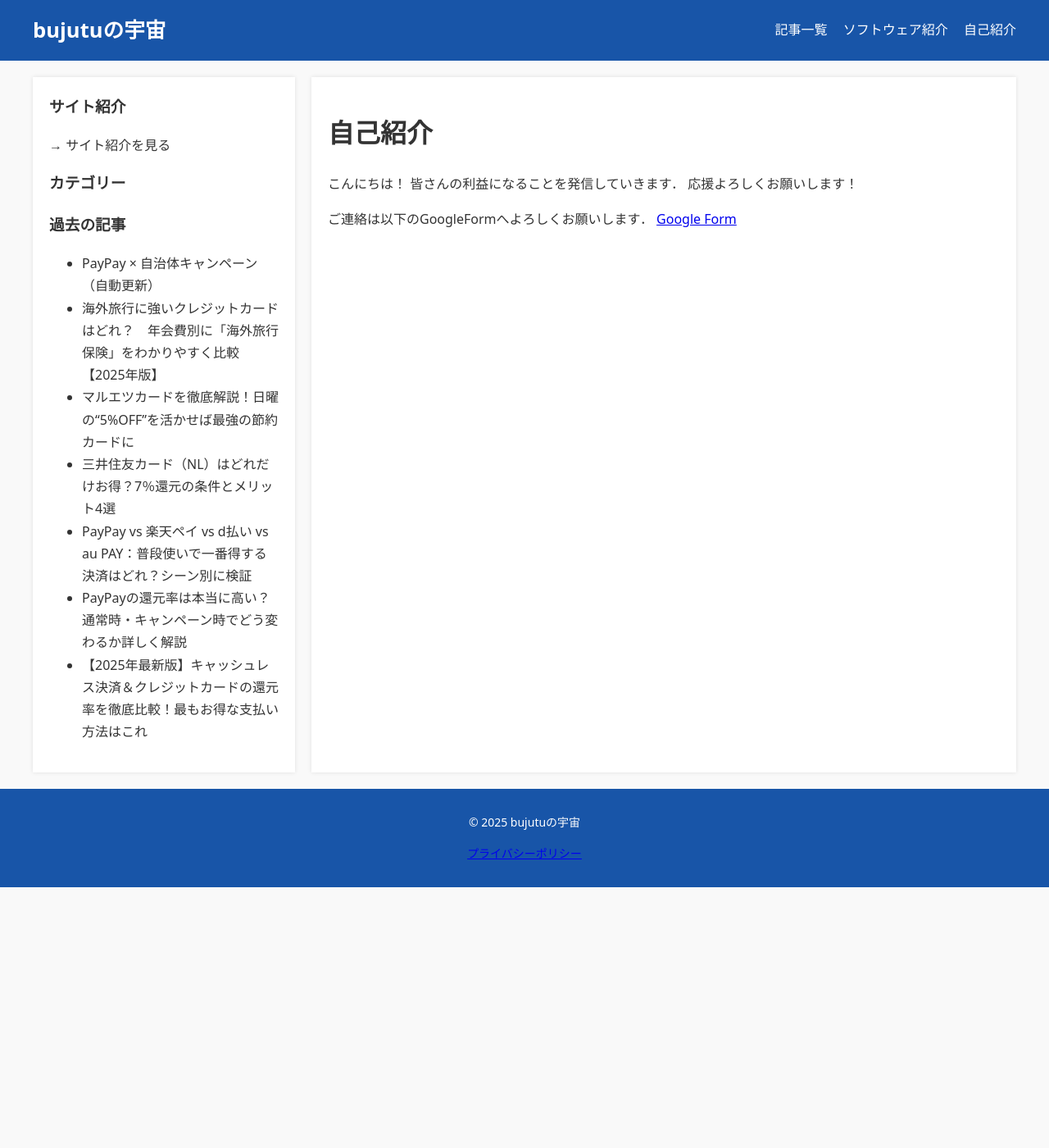
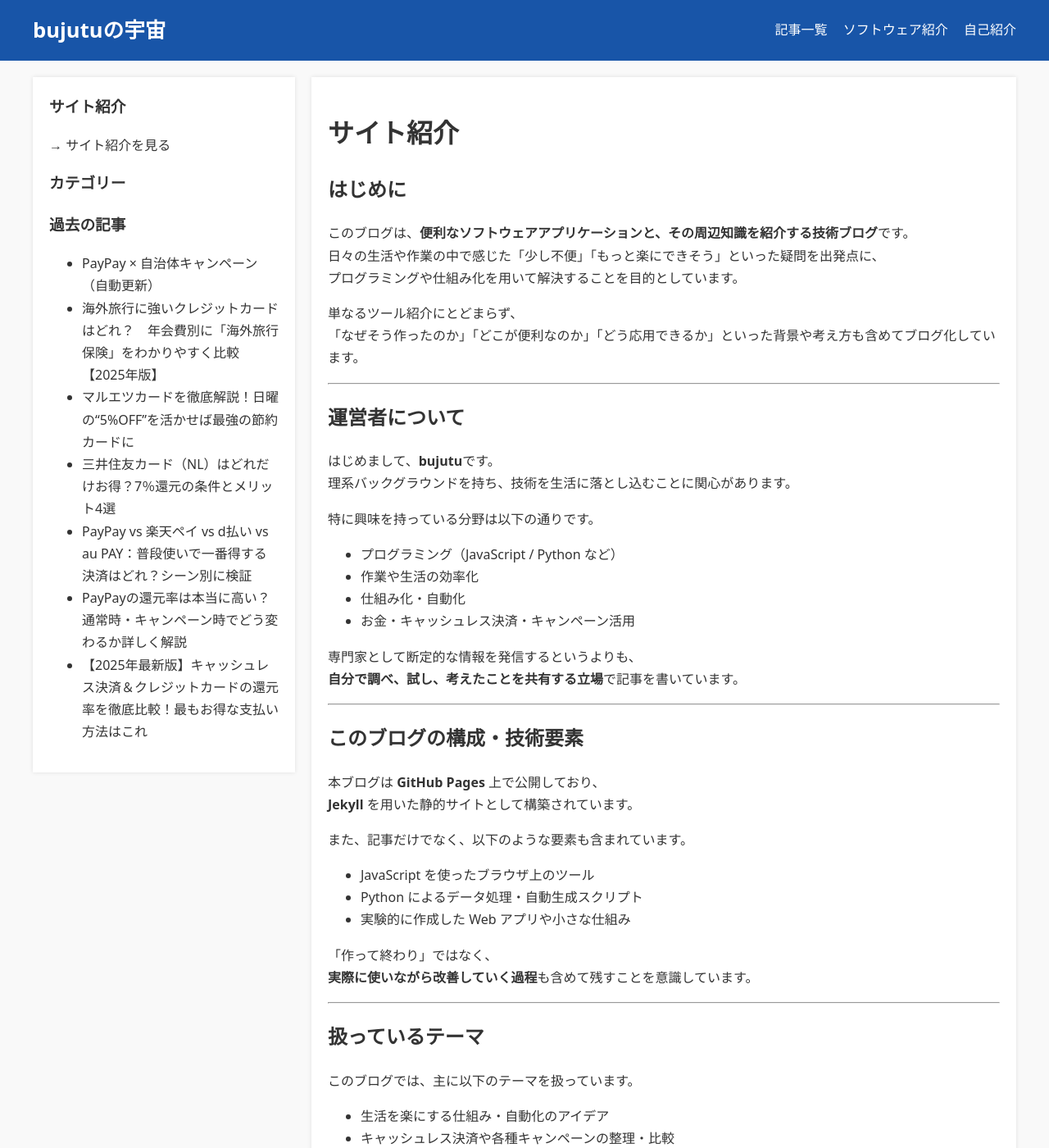
Before and after one commit to bujutu/bujutu.github.io, a Jekyll site: the page built from about.md, in a window 1280 px wide and 1400 px high. Shown: the whole window at 82% size. Built offline with Jekyll 4.4.1, drawn with Linux system fonts in a browser that asks for light colours; some of the changed text lies outside the part shown.

Commit message:
Update about.md

```diff
--- a/about.md
+++ b/about.md
@@ -1,10 +1,113 @@
 ---
 layout: page
-title: 自己紹介
+title: サイト紹介
+description: "bujutuの宇宙｜便利なソフトウェアと関連情報を記録するブログ"
 ---
-こんにちは！
-皆さんの利益になることを発信していきます．
-応援よろしくお願いします！
+## はじめに
 
-ご連絡は以下のGoogleFormへよろしくお願いします．
+このブログは、**便利なソフトウェアアプリケーションと、その周辺知識を紹介する技術ブログ**です。
+日々の生活や作業の中で感じた「少し不便」「もっと楽にできそう」といった疑問を出発点に、
+プログラミングや仕組み化を用いて解決することを目的としています。
+
+単なるツール紹介にとどまらず、
+「なぜそう作ったのか」「どこが便利なのか」「どう応用できるか」といった背景や考え方も含めてブログ化しています。
+
+---
+
+## 運営者について
+
+はじめまして、**bujutu**です。
+理系バックグラウンドを持ち、技術を生活に落とし込むことに関心があります。
+
+特に興味を持っている分野は以下の通りです。
+
+- プログラミング（JavaScript / Python など）
+- 作業や生活の効率化
+- 仕組み化・自動化
+- お金・キャッシュレス決済・キャンペーン活用
+
+専門家として断定的な情報を発信するというよりも、
+**自分で調べ、試し、考えたことを共有する立場**で記事を書いています。
+
+---
+
+## このブログの構成・技術要素
+
+本ブログは **GitHub Pages** 上で公開しており、
+**Jekyll** を用いた静的サイトとして構築されています。
+
+また、記事だけでなく、以下のような要素も含まれています。
+
+- JavaScript を使ったブラウザ上のツール
+- Python によるデータ処理・自動生成スクリプト
+- 実験的に作成した Web アプリや小さな仕組み
+
+「作って終わり」ではなく、
+**実際に使いながら改善していく過程**も含めて残すことを意識しています。
+
+---
+
+## 扱っているテーマ
+
+このブログでは、主に以下のテーマを扱っています。
+
+- 生活を楽にする仕組み・自動化のアイデア
+- キャッシュレス決済や各種キャンペーンの整理・比較
+- お金に関する仕組みや制度の分かりやすい解説
+- 実験的に作ったアプリやツールのメモ・公開
+- Web 技術やツールの使い方、検証結果の記録
+
+実用性を重視しつつ、
+**「あとで自分が読み返して分かること」**も大切にしています。
+
+---
+
+## このブログを書く理由
+
+このブログは、以下のような目的で運営しています。
+
+- 調べたことや考えたことを忘れないための記録
+- 同じことで悩んでいる人の参考になればという思い
+- 作ったツールや仕組みを公開し、改善につなげるため
+
+完璧な解説や網羅的なまとめよりも、
+**実際に手を動かした一次情報**を残すことを重視しています。
+
+---
+
+## 想定している読者
+
+- 日常の作業や生活を少しでも効率化したい方
+- 自動化や仕組み化に興味がある方
+- プログラミングやツール作成に触れてみたい方
+- キャッシュレスやお金の情報を整理して知りたい方
+
+初心者の方にも読めるよう心がけつつ、
+中級者以上の方にもヒントになる内容を目指しています。
+
+---
+
+## 注意事項
+
+- 本ブログの内容は、個人の調査・検証・経験に基づくものです
+- 情報の正確性には努めていますが、完全性や最新性を保証するものではありません
+- 記事の内容は、予告なく修正・更新することがあります
+- 実際の利用や判断は、ご自身の責任で行ってください
+
+---
+
+## お問い合わせ
+
+記事の内容に関するご質問、誤りのご指摘、
+ツールに関するご意見などがありましたら、
+以下の**お問い合わせフォーム**よりお気軽にご連絡ください。
 [Google Form](https://forms.gle/V4uRRyNumz2XvtGB6)
+
+---
+
+## 最後に
+
+このブログのどこかの記事やソフトウェア、考え方が、
+あなたの生活や作業を少しでも楽にするきっかけになれば幸いです。
+
+今後も、試したこと・作ったものを少しずつ追加していきます。
```
